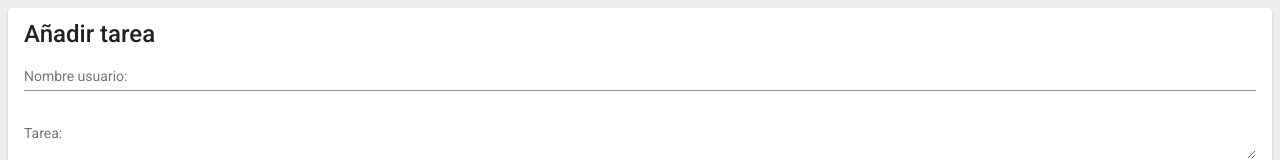
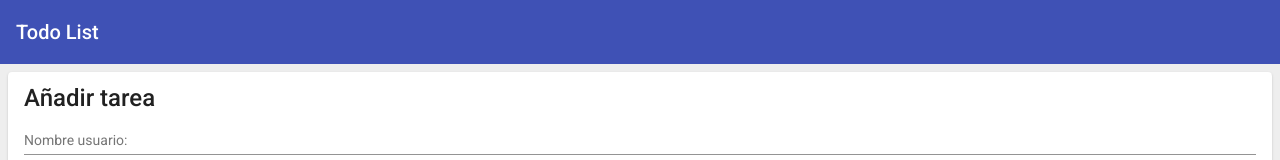
Before and after one commit to bypixelpro/angularynode, an Angular app: page / in a window 1280 px wide. Shown: the top 160 px of the page. Built offline with nearby package versions, Linux system fonts and the light colour scheme; no server answers.

Commit message:
nuevo home router

```diff
--- a/src/app/app-routing.module.ts
+++ b/src/app/app-routing.module.ts
@@ -1,8 +1,12 @@
 import { NgModule } from '@angular/core';
 import { Routes, RouterModule } from '@angular/router';
+import { HomeComponent } from './home.component';
 
 
-const routes: Routes = [];
+const routes: Routes = [{
+  path: '',
+  component: HomeComponent
+}];
 
 @NgModule({
   imports: [RouterModule.forRoot(routes)],
--- a/src/app/app.component.ts
+++ b/src/app/app.component.ts
@@ -1,12 +1,9 @@
 import { Component } from '@angular/core';
-import { TareasComponent } from './tareas.component';
-import { NuevaTareaComponent } from './nueva-tarea.component';
-
-
+import { NavComponent } from './nav.component';
 
 @Component({
   selector: 'app-root',
-  template: '<nueva-tarea></nueva-tarea><tareas></tareas>',
+  template: '<nav></nav><router-outlet></router-outlet>',
   styleUrls: ['./app.component.css']
 })
 export class AppComponent {
--- /dev/null
+++ b/src/app/home.component.ts
@@ -0,0 +1,12 @@
+import { Component } from '@angular/core';
+import { TareasComponent } from './tareas.component';
+import { NuevaTareaComponent } from './nueva-tarea.component';
+
+@Component({
+  selector: 'home',
+  template: '<nueva-tarea></nueva-tarea><tareas></tareas>'
+})
+export class HomeComponent {
+
+
+}
--- /dev/null
+++ b/src/app/nav.component.ts
@@ -0,0 +1,12 @@
+import { Component } from '@angular/core';
+
+@Component({
+  selector: 'nav',
+  template: `<mat-toolbar color="primary">Todo List</mat-toolbar>
+    `
+})
+export class NavComponent {
+
+  constructor(){}
+
+}
```
Also changed, not shown: src/app/app.module.ts (+8 -1 lines).
